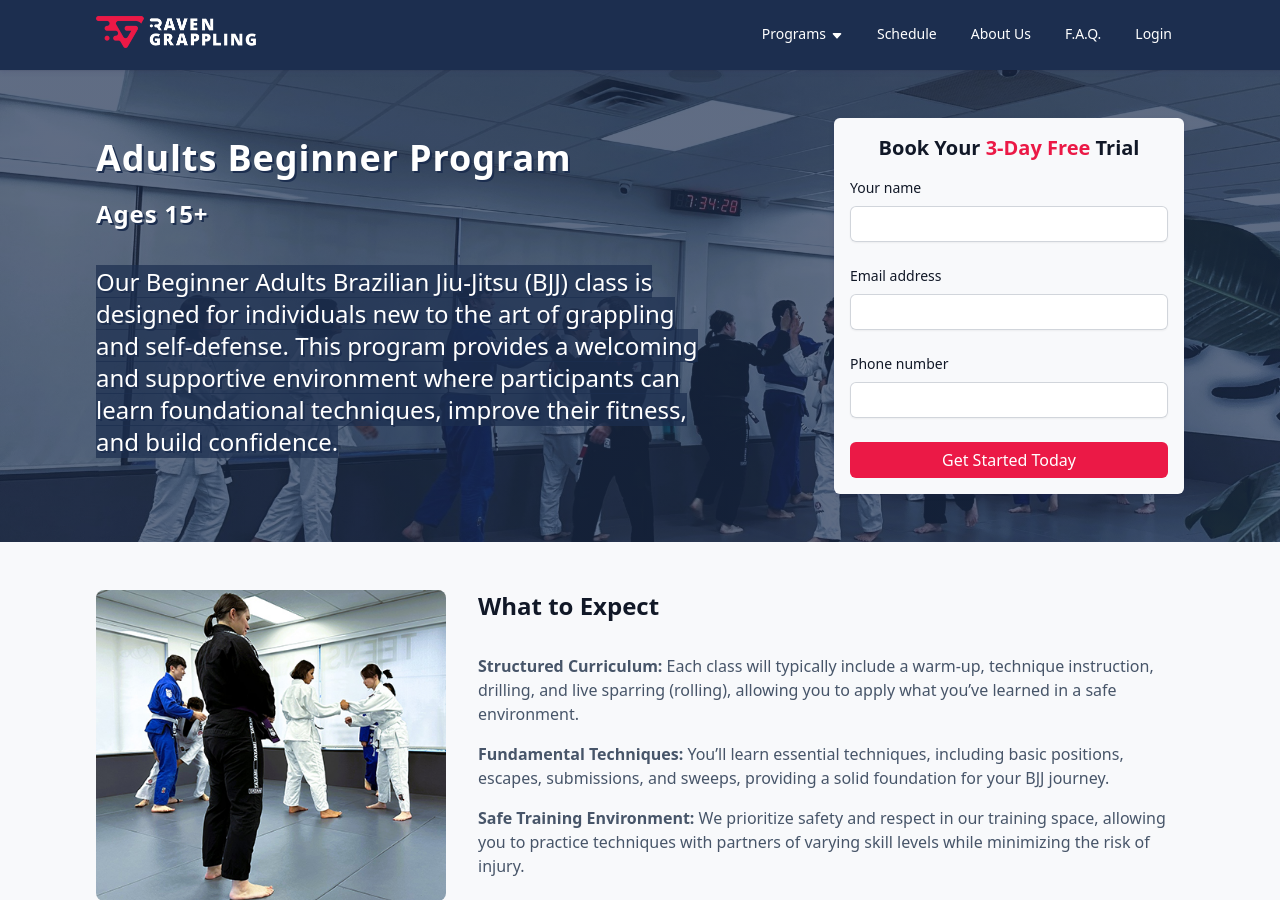
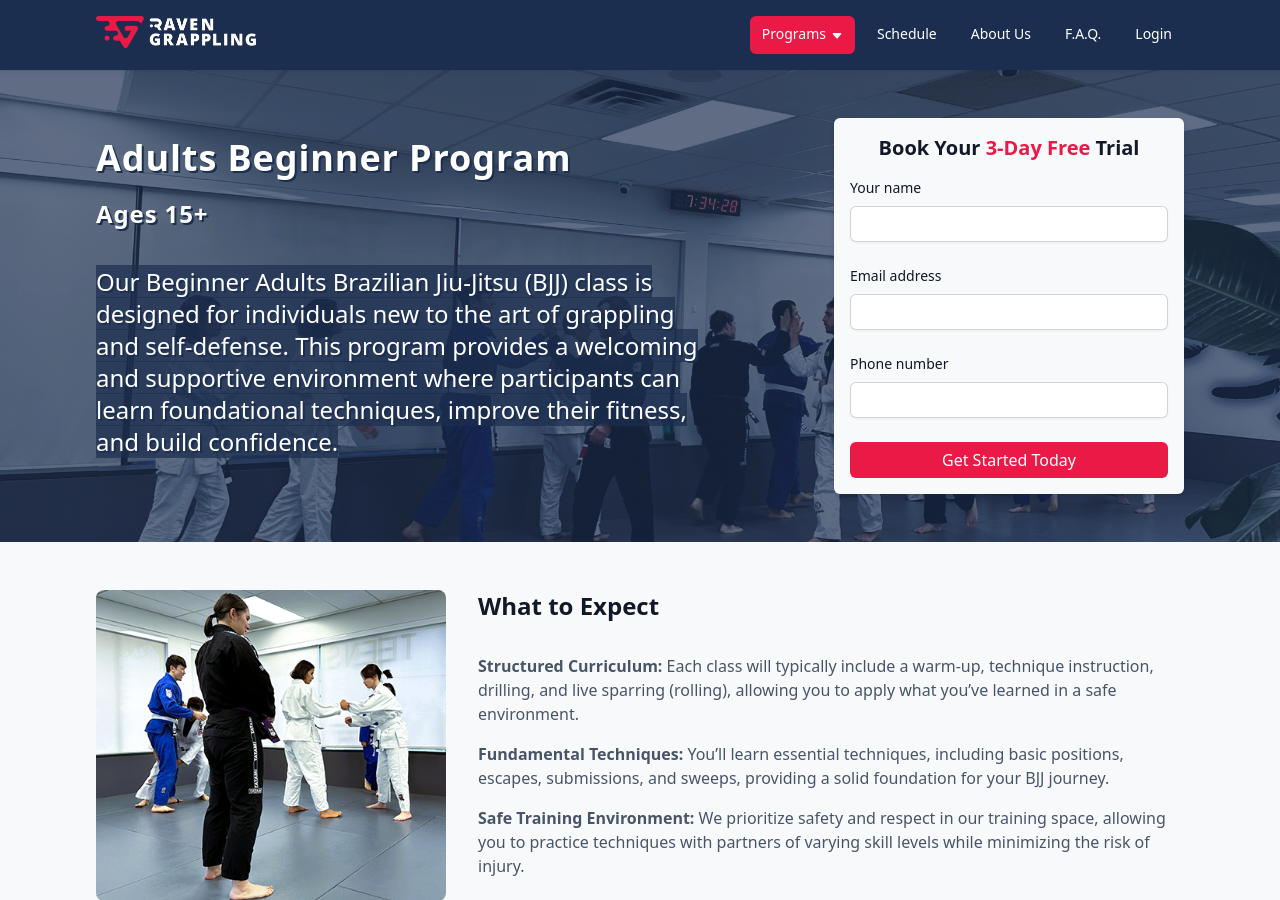
Before and after one commit to RavenGrappling/RavenGrappling.github.io, a Jekyll site: the page built from pages/adult-beginner.html, in a window 1280 px wide and 900 px high. Built offline with Jekyll 4.4.1, drawn with Linux system fonts in a browser that asks for light colours.

Commit message:
removing self-defence from leads form

```diff
--- a/_config.yml
+++ b/_config.yml
@@ -4,19 +4,19 @@
   - pages
 
 programs:
-  womens-self-defence:
+  - id: womens-self-defence
     name: Women's Self-Defence
     url: /womens-self-defence-coquitlam
-  kids:
+  - id: kids
     name: Kids Brazilian Jiu Jitsu
     url: /kids-brazilian-jiu-jitsu-coquitlam
-  junior-teens:
+  - id: junior-teens
     name: Juniors/Teens Brazilian Jiu Jitsu
     url: /junior-teens-brazilian-jiu-jitsu-coquitlam
-  adult-beginner:
+  - id: adult-beginner
     name: Adult Beginner Brazilian Jiu Jitsu
     url: /adult-beginner-brazilian-jiu-jitsu-coquitlam
-  adult-all-levels:
+  - id: adult-all-levels
     name: Adult All Levels Brazilian Jiu Jitsu
     url: /adult-all-levels-brazilian-jiu-jitsu-coquitlam
 
--- a/_includes/layout/nav.html
+++ b/_includes/layout/nav.html
@@ -8,9 +8,11 @@
         <path fill-rule="evenodd" d="M3 6.75A.75.75 0 0 1 3.75 6h16.5a.75.75 0 0 1 0 1.5H3.75A.75.75 0 0 1 3 6.75ZM3 12a.75.75 0 0 1 .75-.75h16.5a.75.75 0 0 1 0 1.5H3.75A.75.75 0 0 1 3 12Zm0 5.25a.75.75 0 0 1 .75-.75h16.5a.75.75 0 0 1 0 1.5H3.75a.75.75 0 0 1-.75-.75Z" clip-rule="evenodd" />
       </svg>
     </button>
+
     <ul data-nav>
       <li>
-        <a href="#" data-nav-dropdown class="{% if page.name contains "kids" or page.name contains "teens" or page.name contains "adults" or page.name contains "workshop" %}active{% endif %}">
+        {% assign program_urls = site.programs | map: "url" %}
+        <a href="#" data-nav-dropdown class="{% if program_urls contains page.url %}active{% endif %}">
           Programs
           <svg xmlns="http://www.w3.org/2000/svg" width="16" height="16" fill="currentColor" viewBox="0 0 16 16">
             <path d="M7.247 11.14 2.451 5.658C1.885 5.013 2.345 4 3.204 4h9.592a1 1 0 0 1 .753 1.659l-4.796 5.48a1 1 0 0 1-1.506 0z"/>
@@ -19,7 +21,7 @@
         <ul>
           {% for program in site.programs %}
             <li>
-              <a href="{{program[1].url}}">{{program[1].name}}</a>
+              <a href="{{ program.url }}">{{ program.name }}</a>
             </li>
           {% endfor %}
         </ul>
--- a/_includes/leads_form.html
+++ b/_includes/leads_form.html
@@ -49,7 +49,8 @@
     </div>
 
     {% if include.program %}
-      <input type="hidden" name="fields[9100]" value="{{ site.programs[include.program].name }}">
+      {% assign program = site.programs | where: "id", include.program | first %}
+      <input type="hidden" name="fields[9100]" value="{{ program.name }}">
 
     {% else %}
       <div class="form-field">
@@ -57,7 +58,9 @@
         <select name="fields[9100]" required>
           <option value="">-- Please Select Program --</option>
           {% for program in site.programs %}
-            <option value="{{ program[1].name }}">{{ program[1].name }}</option>
+            {% unless program.id == "womens-self-defence" %}
+              <option value="{{ program.name }}">{{ program.name }}</option>
+            {% endunless %}
           {% endfor %}
         </select>
       </div>
--- a/pages/index.html
+++ b/pages/index.html
@@ -37,10 +37,10 @@
   </h2>
   <div class="programs flex">
     {% for program in site.programs %}
-      <a href="{{program[1].url}}">
-        <div class="image" style="background-image: url(/assets/images/programs/{{program[0]}}/button.jpg)">
+      <a href="{{program.url}}">
+        <div class="image" style="background-image: url(/assets/images/programs/{{program.id}}/button.jpg)">
         </div>
-        {{program[1].name | remove: " Brazilian Jiu Jitsu"}}
+        {{program.name | remove: " Brazilian Jiu Jitsu"}}
       </a>
     {% endfor %}
   </div>
```
